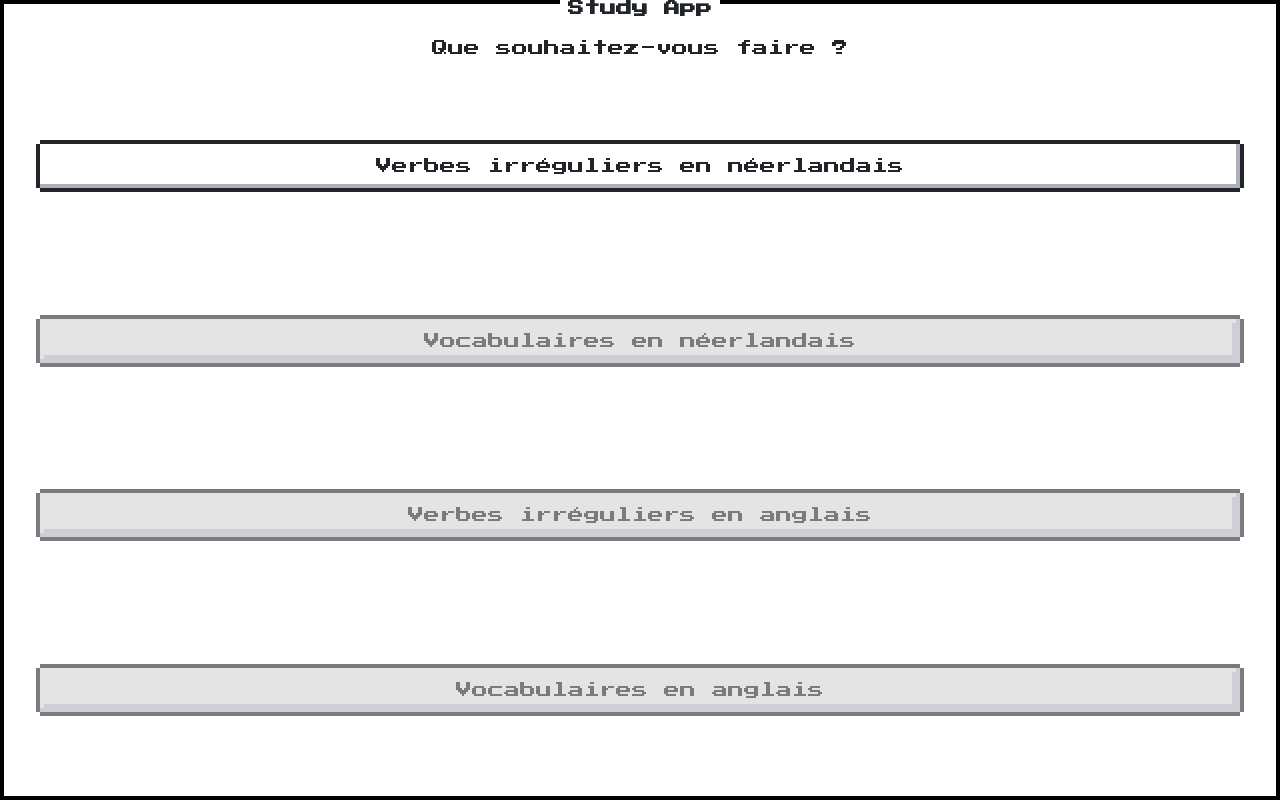
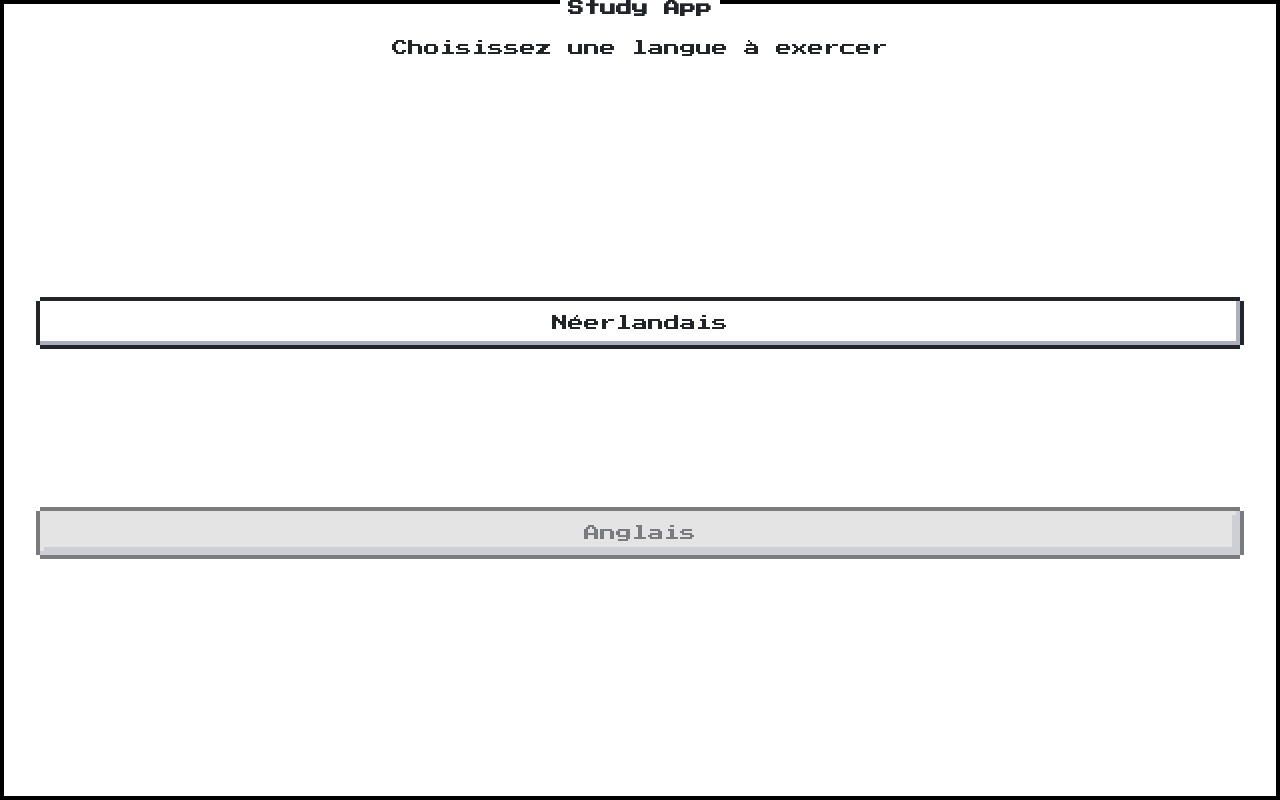
Before and after one commit to xavierbol/study-app, a Vue app: page / in a window 1280 px wide. Built offline with nearby package versions, Linux system fonts and the light colour scheme.

Commit message:
Create main container for menu views
The MainContainer component will be the default layout for the views
displaying a menu.

```diff
--- a/src/App.vue
+++ b/src/App.vue
@@ -45,6 +45,10 @@
   justify-content: center;
 }
 
+.justify-evenly {
+  justify-content: space-evenly;
+}
+
 .justify-end {
   justify-content: flex-end;
 }
--- /dev/null
+++ b/src/components/MainContainer.vue
@@ -0,0 +1,35 @@
+<template>
+  <section
+    :class="
+      `nes-container is-centered with-title h-screen ${classNames}`.trim()
+    "
+  >
+    <h1 class="title">{{ title }}</h1>
+    <p>{{ question }}</p>
+    <div class="menu flex flex-column justify-evenly">
+      <slot></slot>
+    </div>
+  </section>
+</template>
+
+<script lang="ts" setup>
+import { defineProps } from "vue";
+
+defineProps({
+  classNames: String,
+  title: { type: String, required: true, default: "Study App" },
+  question: { type: String, required: true },
+});
+</script>
+
+<style scoped>
+.nes-container.h-screen {
+  margin-bottom: 0;
+  padding-bottom: 0;
+}
+
+.menu {
+  margin-top: 5rem;
+  height: 75%;
+}
+</style>
--- a/src/views/Home.vue
+++ b/src/views/Home.vue
@@ -1,38 +1,13 @@
 <template>
-  <section class="nes-container is-centered with-title h-screen">
-    <h1 class="title">Study App</h1>
-    <p>Que souhaitez-vous faire ?</p>
-    <div class="menu flex flex-column justify-between">
-      <Button to="/nl/verbe-irreguliers">
-        Verbes irréguliers en néerlandais
-      </Button>
-      <Button to="/nl/vocabulaires" disabled>
-        Vocabulaires en néerlandais
-      </Button>
-      <Button to="/en/verbe-irreguliers" disabled>
-        Verbes irréguliers en anglais
-      </Button>
-      <Button to="/en/vocabulaires" disabled>Vocabulaires en anglais</Button>
-    </div>
-  </section>
+  <MainContainer question="Choisissez une langue à exercer">
+    <Button to="/nl"> Néerlandais </Button>
+    <Button to="/en" disabled> Anglais </Button>
+  </MainContainer>
 </template>
 
 <script lang="ts" setup>
+import MainContainer from "@/components/MainContainer.vue";
 import Button from "@/components/Button.vue";
 </script>
 
-<style lang="scss" scoped>
-.nes-container.h-screen {
-  margin-bottom: 0;
-  padding-bottom: 0;
-}
-
-.header {
-  height: 100vh;
-}
-
-.menu {
-  margin-top: 5rem;
-  height: 75%;
-}
-</style>
+<style lang="scss" scoped></style>
```
